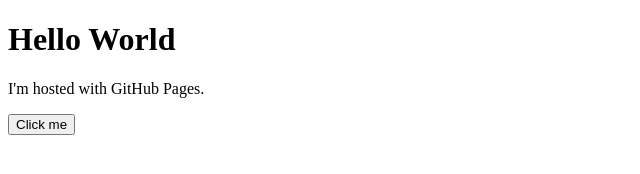
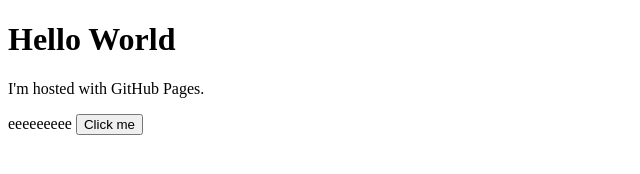
Before and after one commit to muleooo/muleooo.github.io, a plain HTML site: page index.html in a window 1280 px wide. Shown: the whole page, without its empty margins (0-640 px from the left). Drawn offline with Linux system fonts and the light colour scheme.

Commit message:
Update index.html

```diff
--- a/index.html
+++ b/index.html
@@ -4,7 +4,7 @@
 <h1>Hello World</h1>
 <p>I'm hosted with GitHub Pages.</p>
 
-
+eeeeeeeee
 
 
 <script src="calculator.js"></script>
```
